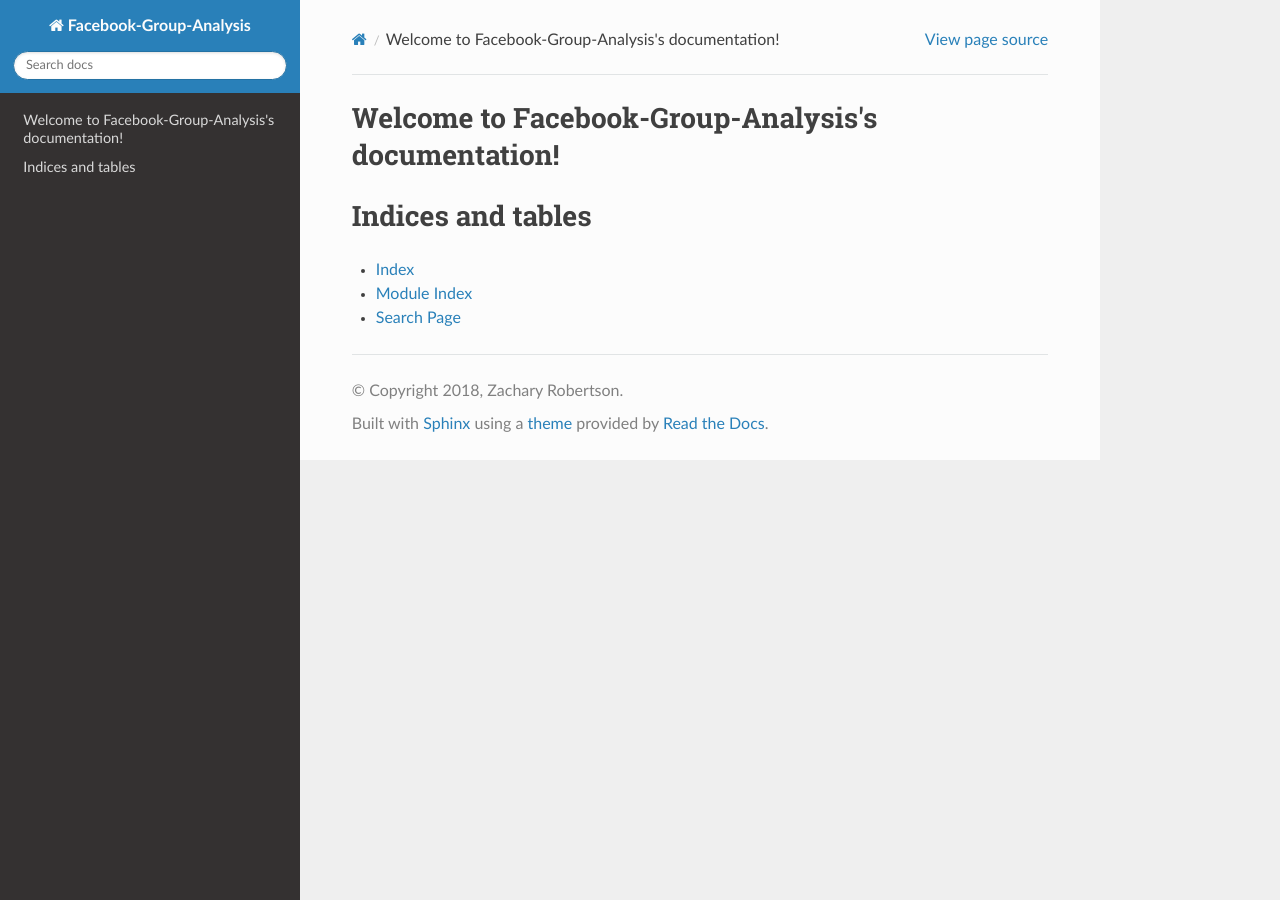
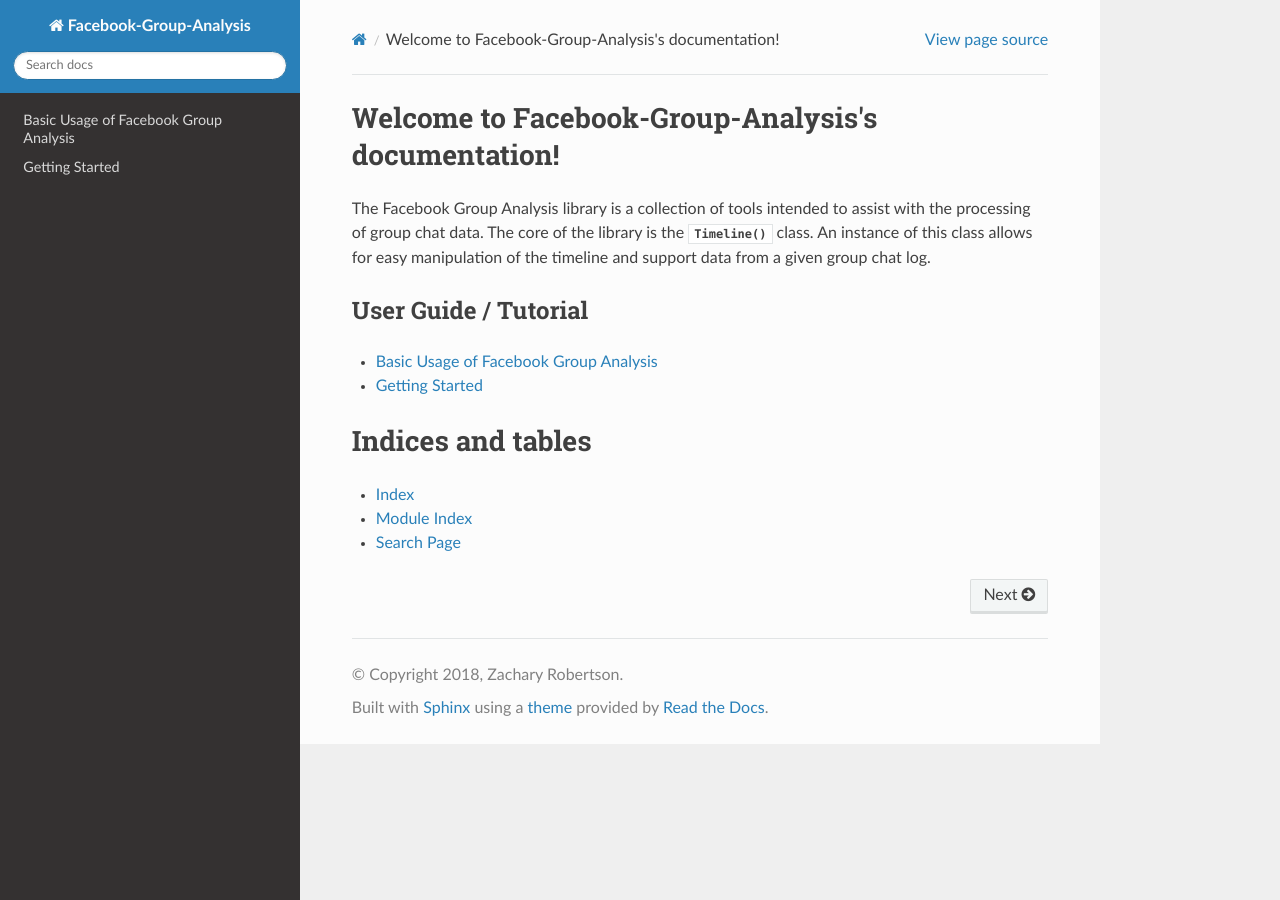
Before and after one commit to zrobertson466920/Facebook-Group-Analysis, a Sphinx documentation site: the page built from docs/index.rst, in a window 1280 px wide. Built offline with Sphinx 7.4.7 and the Read the Docs theme 2.0.0, drawn with Linux system fonts in a browser that asks for light colours.

Commit message:
Writing documentation

```diff
--- a/docs/index.rst
+++ b/docs/index.rst
@@ -6,10 +6,19 @@
 Welcome to Facebook-Group-Analysis's documentation!
 ===================================================
 
+The Facebook Group Analysis library is a collection of tools intended to assist with
+the processing of group chat data. The core of the library is the :py:meth:`~fgroupanalysis.Timeline` class.
+An instance of this class allows for easy manipulation of the timeline and support data from a given
+group chat log.
+
+
+User Guide / Tutorial
+---------------------
+
 .. toctree::
    :maxdepth: 2
-   :caption: Contents:
 
+   basic_usage
 
 
 Indices and tables
```
Also changed, not shown: docs/basic_usage.rst (added, +43 -0 lines), fgroupanalysis.py (+17 -5 lines).
